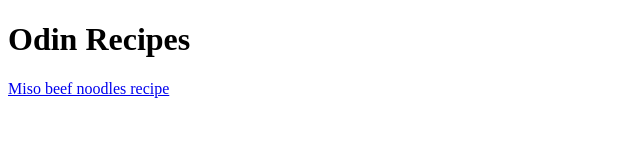
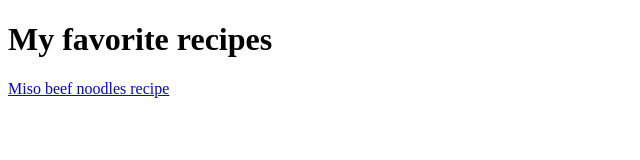
Before and after one commit to filipmihainicolas03/odin-recipes, a plain HTML site: page index.html in a window 1280 px wide. Shown: the whole page, without its empty margins (0-640 px from the left). Drawn offline with Linux system fonts and the light colour scheme.

Commit message:
Small corrections

```diff
--- a/index.html
+++ b/index.html
@@ -5,7 +5,7 @@
     </head>
 
     <body>
-        <h1>Odin Recipes</h1>
+        <h1>My favorite recipes</h1>
         <a href="recipes/miso_beef_noodles.html">Miso beef noodles recipe</a>
     </body>
 
```
Also changed, not shown: recipes/miso_beef_noodles.html (+1 -1 lines).
